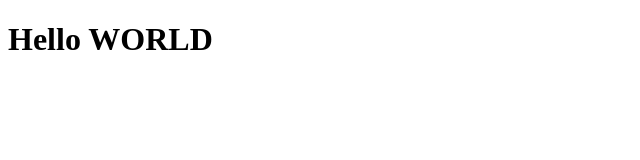
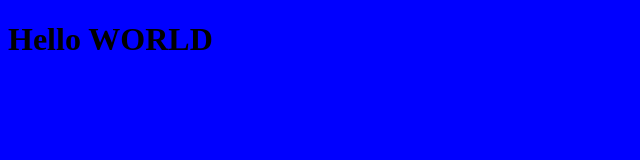
Before and after one commit to MariiaIngersoll/my-personal-website, a plain HTML site: page index.html in a window 1280 px wide. Shown: the whole page, without its empty margins (0-640 px from the left). Drawn offline with Linux system fonts and the light colour scheme.

Commit message:
practice

```diff
--- a/index.html
+++ b/index.html
@@ -1,6 +1,7 @@
 <!DOCTYPE html>
 <html lang="en">
   <head>
+    <link rel="stylesheet" href="style.css" />
     <title>My Personal Website</title>
   </head>
   <body>
--- /dev/null
+++ b/style.css
@@ -0,0 +1,3 @@
+body {
+    background: blue;
+  }
```
